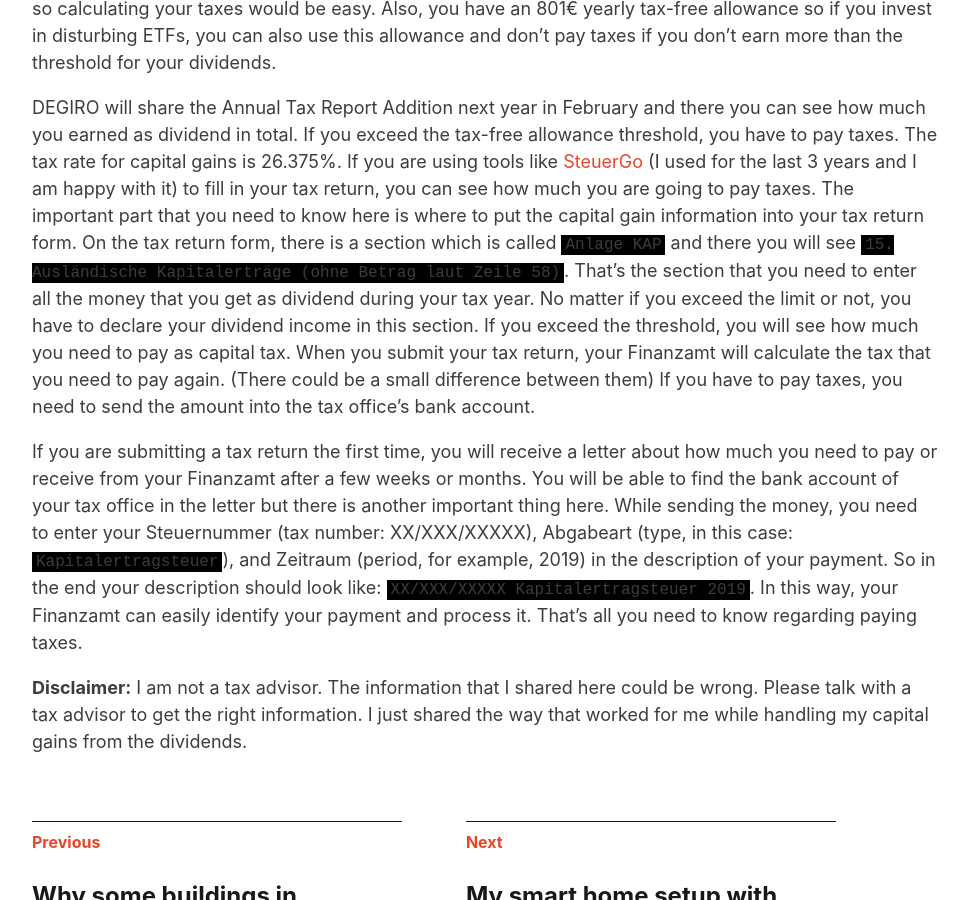
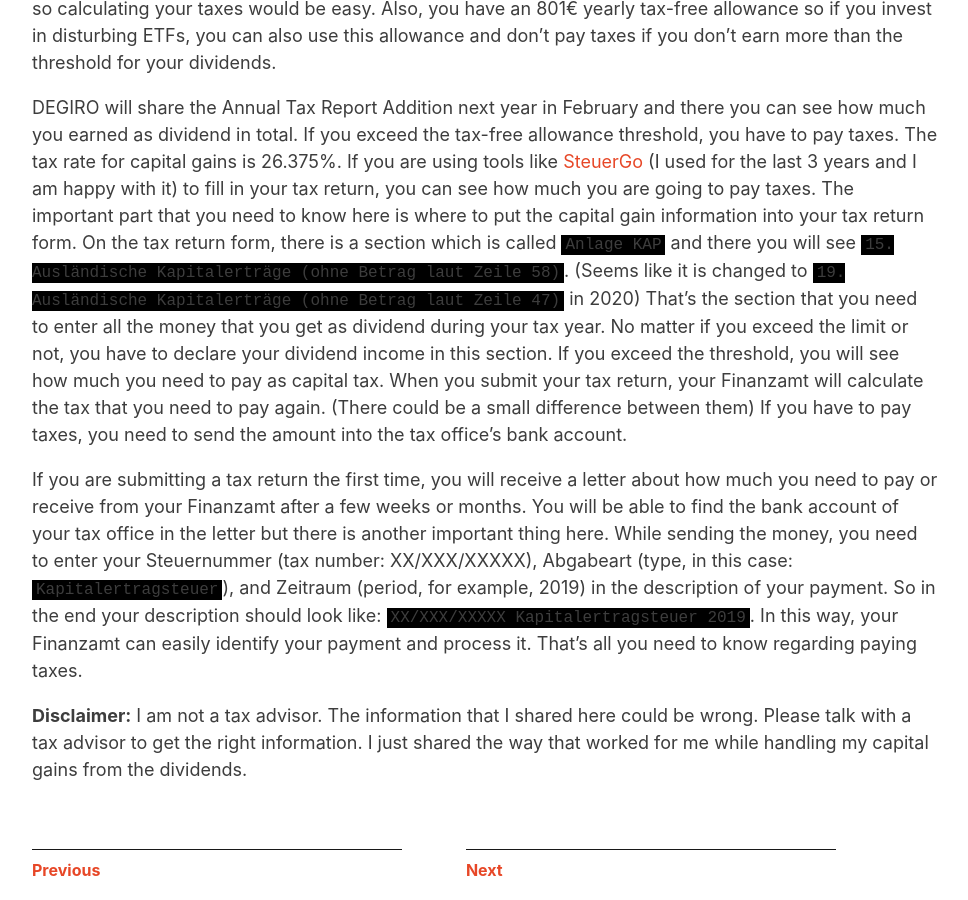
Before and after one commit to mertbulan/mertbulan.github.io, a Jekyll site: the page built from _posts/2020-11-05-how-to-invest-in-germany-via-degiro.md, in a window 1280 px wide and 900 px high, scrolled down 1482 px. Shown: the whole window, without its empty margins (64-1032 px from the left). Built offline with Jekyll 4.4.1, drawn with Linux system fonts in a browser that asks for light colours.

Commit message:
update post

```diff
--- a/_posts/2020-11-05-how-to-invest-in-germany-via-degiro.md
+++ b/_posts/2020-11-05-how-to-invest-in-germany-via-degiro.md
@@ -13,7 +13,7 @@ First, DEGIRO doesn't support English on their degiro.de website. When I talked
 
 Second, unfortunately, DEGIRO doesn't handle your taxes. So you need to handle your capital gain taxes yourself. Now, the problem here is how you are going to do that. First, you need to know that if you are investing in ETFs, you should invest in the ones that give you dividends (disturbing). Why? Because Germany introduced a very complex way of paying taxes based on the increase in your investment value (pre-payment) if you are holding accumulating ETFs. Because of that, I suggest you buy disturbing ETFs so calculating your taxes would be easy. Also, you have an 801€ yearly tax-free allowance so if you invest in disturbing ETFs, you can also use this allowance and don't pay taxes if you don't earn more than the threshold for your dividends.
 
-DEGIRO will share the Annual Tax Report Addition next year in February and there you can see how much you earned as dividend in total. If you exceed the tax-free allowance threshold, you have to pay taxes. The tax rate for capital gains is 26.375%. If you are using tools like [SteuerGo](https://www.steuergo.de) (I used for the last 3 years and I am happy with it) to fill in your tax return, you can see how much you are going to pay taxes. The important part that you need to know here is where to put the capital gain information into your tax return form. On the tax return form, there is a section which is called `Anlage KAP` and there you will see `15. Ausländische Kapitalerträge (ohne Betrag laut Zeile 58)`. That's the section that you need to enter all the money that you get as dividend during your tax year. No matter if you exceed the limit or not, you have to declare your dividend income in this section. If you exceed the threshold, you will see how much you need to pay as capital tax. When you submit your tax return, your Finanzamt will calculate the tax that you need to pay again. (There could be a small difference between them) If you have to pay taxes, you need to send the amount into the tax office's bank account.
+DEGIRO will share the Annual Tax Report Addition next year in February and there you can see how much you earned as dividend in total. If you exceed the tax-free allowance threshold, you have to pay taxes. The tax rate for capital gains is 26.375%. If you are using tools like [SteuerGo](https://www.steuergo.de) (I used for the last 3 years and I am happy with it) to fill in your tax return, you can see how much you are going to pay taxes. The important part that you need to know here is where to put the capital gain information into your tax return form. On the tax return form, there is a section which is called `Anlage KAP` and there you will see `15. Ausländische Kapitalerträge (ohne Betrag laut Zeile 58)`. (Seems like it is changed to `19. Ausländische Kapitalerträge (ohne Betrag laut Zeile 47)` in 2020) That's the section that you need to enter all the money that you get as dividend during your tax year. No matter if you exceed the limit or not, you have to declare your dividend income in this section. If you exceed the threshold, you will see how much you need to pay as capital tax. When you submit your tax return, your Finanzamt will calculate the tax that you need to pay again. (There could be a small difference between them) If you have to pay taxes, you need to send the amount into the tax office's bank account.
 
 If you are submitting a tax return the first time, you will receive a letter about how much you need to pay or receive from your Finanzamt after a few weeks or months. You will be able to find the bank account of your tax office in the letter but there is another important thing here. While sending the money, you need to enter your Steuernummer (tax number: XX/XXX/XXXXX), Abgabeart (type, in this case: `Kapitalertragsteuer`), and Zeitraum (period, for example, 2019) in the description of your payment. So in the end your description should look like: `XX/XXX/XXXXX Kapitalertragsteuer 2019`. In this way, your Finanzamt can easily identify your payment and process it. That's all you need to know regarding paying taxes.
 
```
